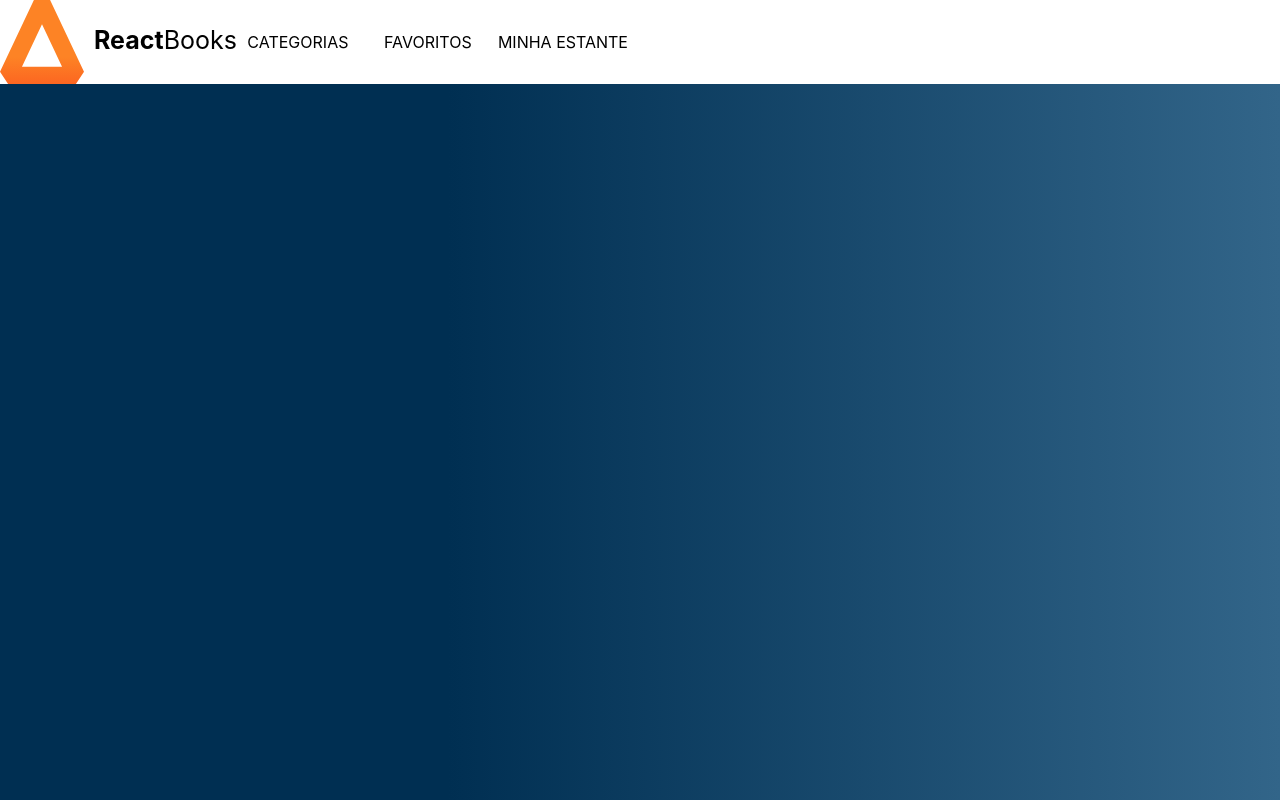
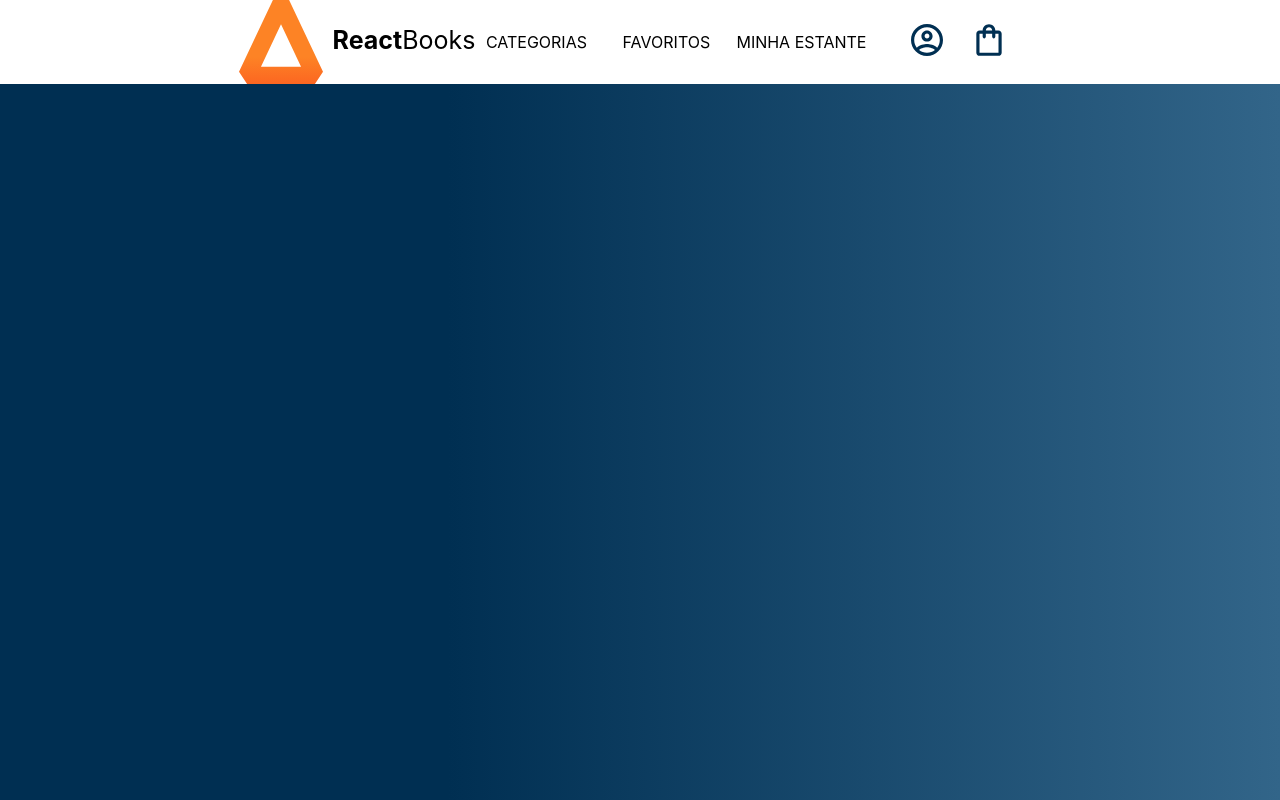
Before and after one commit to leozmartini/react-books, a React (Create React App) app: page / in a window 1280 px wide. Built offline with nearby package versions, Linux system fonts and the light colour scheme.

Commit message:
icones adicionados + Ajustes CSS

```diff
--- a/src/App.css
+++ b/src/App.css
@@ -7,6 +7,7 @@
 .App-header {
     background-color: white;
     display: flex;
+    justify-content: center;
 }
 
 .options {
@@ -25,6 +26,16 @@
     min-width: 120px;
 }
 
+.icons {
+    display: flex;
+    align-items: center;
+}
+
+.icon {
+    margin-right: 40px;
+    width: 25px;
+}
+
 li {
     list-style: none;
 }
--- a/src/App.js
+++ b/src/App.js
@@ -1,7 +1,11 @@
 import './App.css';
 import Logo from './components/Logo'
+import perfil from './images/perfil.svg'
+import sacola from './images/sacola.svg'
 
 const textOptions = ['CATEGORIAS', 'FAVORITOS', 'MINHA ESTANTE']
+const icons = [perfil, sacola]
+
 
 function App() {
   return (
@@ -13,6 +17,13 @@ function App() {
             <li className='option'><p>{text}</p></li>
           ))}
         </ul>
+
+        <ul className='icons'>
+          { icons.map( (icon) => (
+            <li className='icon'><img src={icon} alt='icon'></img></li>
+          ) )}
+        </ul>
+
       </header>
     </div>
   );
```
